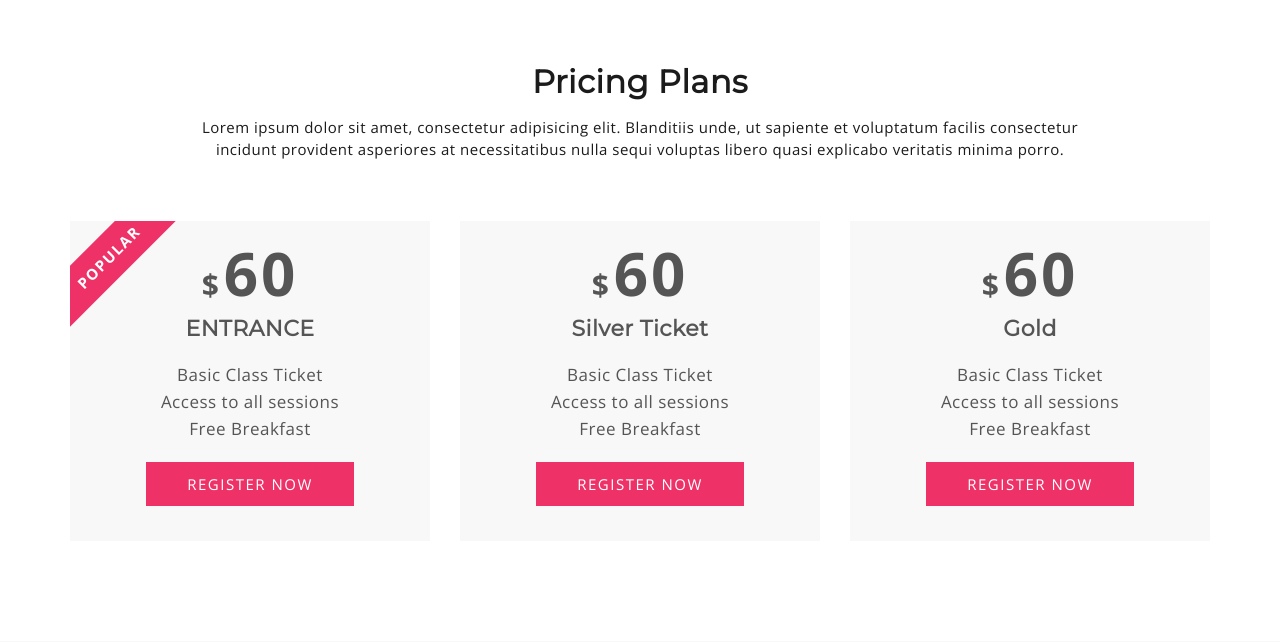
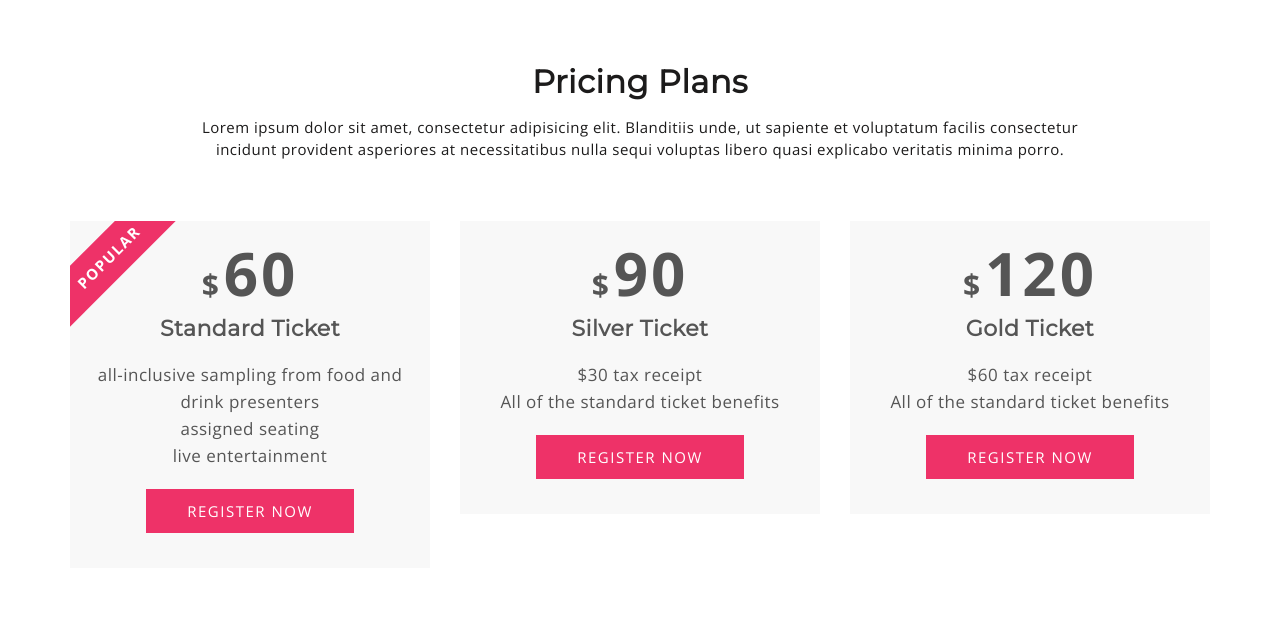
Before and after one commit to pabou061/indulge-ottawa, a PHP site: page /index.html in a window 1280 px wide. Shown: the part 2000-2642 px from the top of the page. Run offline with PHP 8.4, Linux system fonts and the light colour scheme; some libraries are stand-ins or nearby versions.

Commit message:
image modifications

```diff
--- a/index.html
+++ b/index.html
@@ -95,7 +95,7 @@
 
 							<h1>WELCOME TO INDULGE OTTAWA</h1>
 							<h2>The Biggest International IT Professional Conference</h2>
-							<p class="mu-event-date-line"> March 3rd, 2018. Sala San Marco, Ottawa</p>
+							<p class="mu-event-date-line"> 6:30 pm, March 2nd, 2018. Sala San Marco, Ottawa</p>
 
 							<div class="mu-event-counter-area">
 								<div id="mu-event-counter">
@@ -198,11 +198,12 @@
 												<span class="mu-rate">60</span>
 											<!-- 	<span class="mu-time">/all days</span> -->
 											</div>
-											<h3 class="mu-price-title">ENTRANCE</h3>
+											<h3 class="mu-price-title">Standard Ticket</h3>
 											<ul>
-												<li>Basic Class Ticket</li>
-												<li>Access to all sessions</li>
-												<li>Free Breakfast</li>
+
+												<li> all-inclusive sampling from food and drink presenters</li>
+												<li>assigned seating</li>
+												<li>live entertainment</li>
 											</ul>
 											<a class="mu-register-btn" href="#"> Register Now</a>
 										</div>
@@ -215,14 +216,15 @@
 											<!--<span class="mu-price-tag">Popular</span>-->
 											<div class="mu-single-price-head">
 												<span class="mu-currency">$</span>
-												<span class="mu-rate">60</span>
+												<span class="mu-rate">90</span>
 											<!-- 	<span class="mu-time">/all days</span> -->
 											</div>
 											<h3 class="mu-price-title">Silver Ticket</h3>
 											<ul>
-												<li>Basic Class Ticket</li>
-												<li>Access to all sessions</li>
-												<li>Free Breakfast</li>
+												<li>$30 tax receipt</li>
+												<li>All of the standard ticket benefits</li>
+
+
 											</ul>
 											<a class="mu-register-btn" href="#"> Register Now</a>
 										</div>
@@ -235,14 +237,13 @@
 											<!--<span class="mu-price-tag">Popular</span>-->
 											<div class="mu-single-price-head">
 												<span class="mu-currency">$</span>
-												<span class="mu-rate">60</span>
+												<span class="mu-rate">120</span>
 											<!-- 	<span class="mu-time">/all days</span> -->
 											</div>
-											<h3 class="mu-price-title">Gold</h3>
+											<h3 class="mu-price-title">Gold Ticket</h3>
 											<ul>
-												<li>Basic Class Ticket</li>
-												<li>Access to all sessions</li>
-												<li>Free Breakfast</li>
+												<li>$60 tax receipt</li>
+												<li>All of the standard ticket benefits</li>
 											</ul>
 											<a class="mu-register-btn" href="#"> Register Now</a>
 										</div>
--- a/style.css
+++ b/style.css
@@ -221,7 +221,7 @@ button:focus {
 /*--------------------*/
 
 #mu-hero {
-	background-image: url("assets/images/head-featured-bg.jpg");
+	background-image: url("assets/images/main.jpg");
 	display: inline;
 	float: left;
 	width: 100%;
@@ -234,7 +234,7 @@ button:focus {
 .mu-hero-overlay {
 	display: inline;
 	float: left;
-	opacity: 0.94;
+	opacity: 0.87;
 	width: 100%;
 }
 
```
